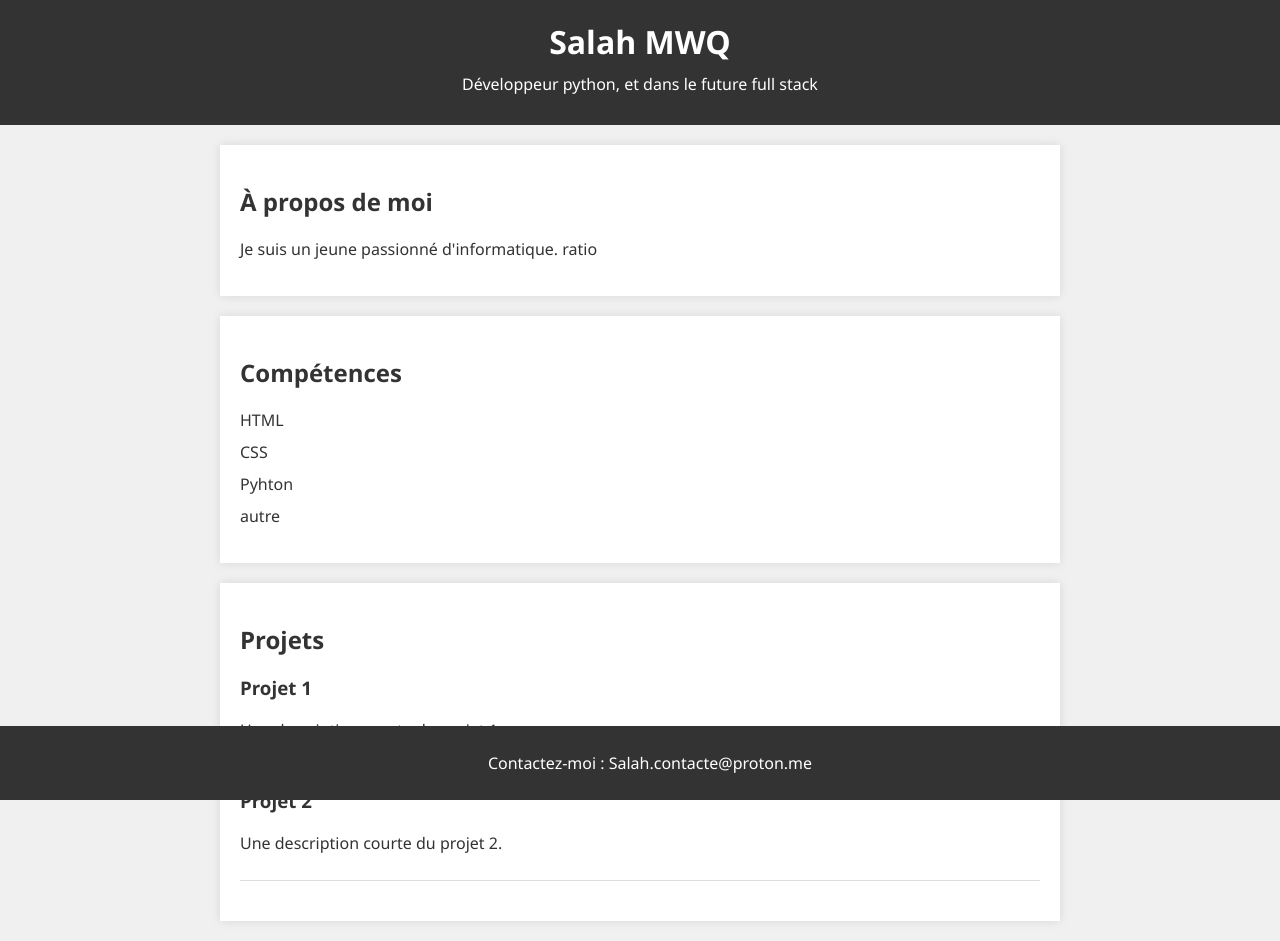
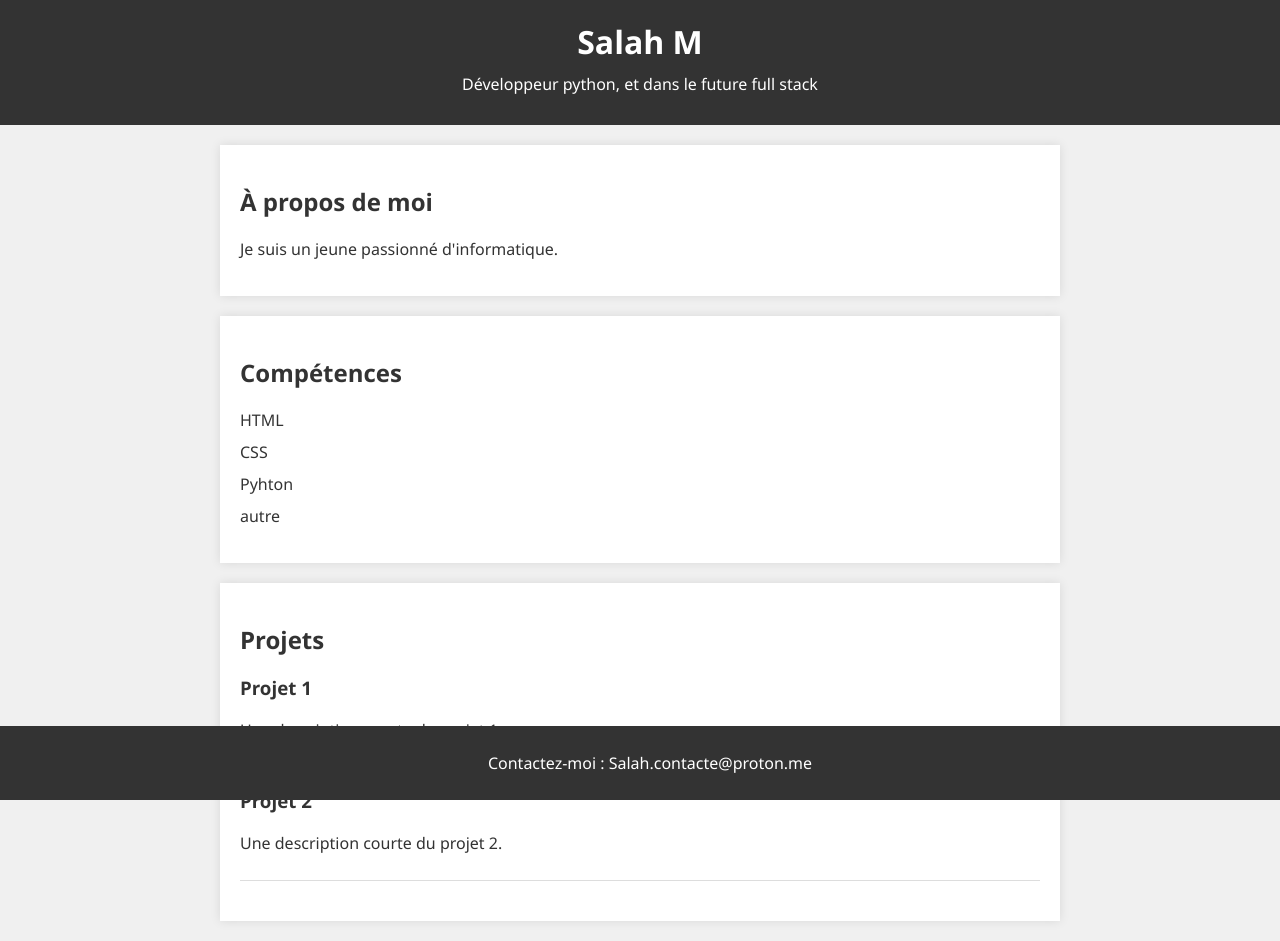
Before and after one commit to HandleUSe/Portfolio, a plain HTML site: page index.html in a window 1280 px wide. Drawn offline with Linux system fonts and the light colour scheme.

Commit message:
changement de text sur le nom

```diff
--- a/index.html
+++ b/index.html
@@ -9,13 +9,13 @@
 <body>
 
     <header>
-        <h1>Salah MWQ</h1>
+        <h1>Salah M</h1>
         <p>Développeur python, et dans le future full stack</p>
     </header>
 
     <section id="about">
         <h2>À propos de moi</h2>
-        <p>Je suis un jeune passionné d'informatique. ratio</p>
+        <p>Je suis un jeune passionné d'informatique. </p>
     </section>
 
     <section id="skills">
--- a/style.css
+++ b/style.css
@@ -3,7 +3,7 @@ body {
     margin: 0;
     padding: 0;
     background-color: #f0f0f0;
-    color: #333;
+    color: #3b3939;
 }
 
 header {
```
